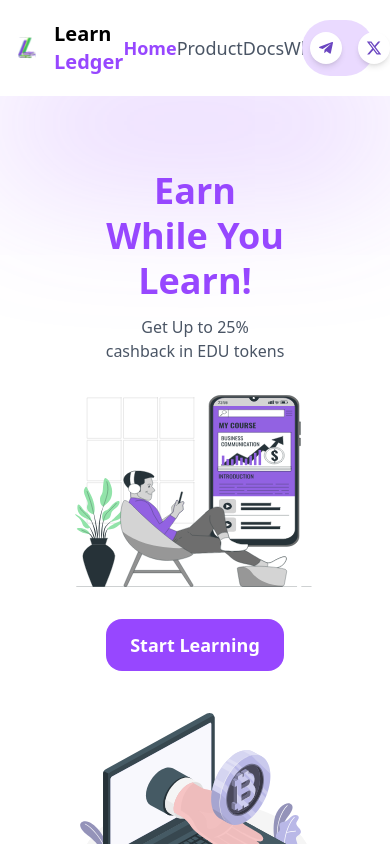
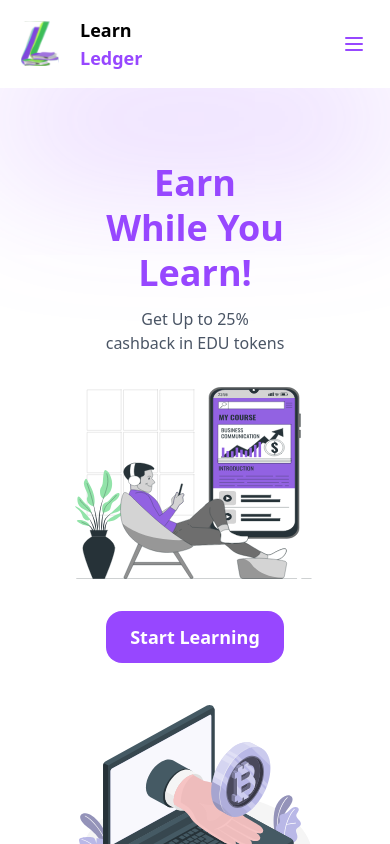
Before and after one commit to sagajax/LearnLed, a React (Vite) app: page / in a window 390 px wide. Shown: the top 844 px of the page. Built offline with nearby package versions, Linux system fonts and the light colour scheme.

Commit message:
Navbar for mobile made

```diff
--- a/src/components/Navbar.jsx
+++ b/src/components/Navbar.jsx
@@ -1,29 +1,38 @@
+import { useState } from "react";
 import Logo from "/Logo.svg";
-import { FaXTwitter } from "react-icons/fa6";
-import { FaDiscord } from "react-icons/fa6";
-import { FaTelegramPlane } from "react-icons/fa";
+import { FaXTwitter, FaDiscord } from "react-icons/fa6";
+import { FaTelegram } from "react-icons/fa";
 import { NavLink } from "react-router-dom";
 
 export default function Navbar() {
+  const [isOpen, setIsOpen] = useState(false);
+
+  const toggleMenu = () => {
+    setIsOpen(!isOpen);
+  };
+
   return (
-    <nav className="bg-white w-full shadow-[0_75px_150px_2px_rgba(0,0,0,0.25)] shadow-[#9747ff48] p-4 flex flex-row items-center justify-between lg:gap-10">
-      <div className="flex items-center w-[30%] gap-4 justify-center">
-        <div className="w-16 h-16">
+    <nav className="bg-white w-full shadow-[0_75px_150px_2px_rgba(0,0,0,0.25)] shadow-[#9747ff48] p-4">
+      <div className="flex items-center justify-between">
+        {/* Logo section */}
+        <div className="flex items-center gap-4">
+          <div className="w-12 h-12 md:w-16 md:h-16">
             <img src={Logo} alt="Logo" className="w-full h-full" />
           </div>
           <div className="flex flex-col">
-          <span className="text-black font-bold text-xl">Learn</span>
-          <span className="text-[#9747FF] font-bold text-xl">Ledger</span>
+            <span className="text-black font-bold text-lg md:text-xl">Learn</span>
+            <span className="text-[#9747FF] font-bold text-lg md:text-xl">Ledger</span>
           </div>
         </div>
 
-      <div className="flex w-[50%] items-center justify-around h-full">
+        {/* Desktop Menu */}
+        <div className="hidden md:flex items-center justify-center space-x-8">
           <NavLink
             to="/"
             className={({ isActive }) =>
               isActive
                 ? "text-[#9747FF] text-lg font-bold"
-              : "text-gray-600 text-lg  hover:text-[#9747FF] transition-colors"
+                : "text-gray-600 text-lg hover:text-[#9747FF] transition-colors"
             }
           >
             Home
@@ -60,23 +69,107 @@ export default function Navbar() {
           </NavLink>
         </div>
 
-      <div className="flex flex-row gap-4 w-[20%] items-center justify-around bg-[#eadaff] p-2 rounded-full py-3 lg:py-2">
-        <div className="bg-white shadow-md p-2 lg:p-3 rounded-full">
+        {/* Social Icons - Desktop */}
+        <div className="hidden md:flex flex-row gap-4 items-center justify-around bg-[#eadaff] p-2 rounded-full py-3">
+          <div className="bg-white shadow-md p-2 rounded-full">
             <a href="#" className="text-gray-600 hover:text-[#6B46C1] transition-colors">
-            <FaTelegramPlane color="#6B46C1" />
+              <FaTelegram color="#6B46C1" />
             </a>
           </div>
-        <div className="bg-white shadow-md p-2 lg:p-3  rounded-full">
+          <div className="bg-white shadow-md p-2 rounded-full">
             <a href="#" className="text-gray-600 hover:text-[#6B46C1] transition-colors">
               <FaXTwitter color="#6B46C1" />
             </a>
           </div>
-        <div className="bg-white shadow-md p-2 lg:p-3  rounded-full">
+          <div className="bg-white shadow-md p-2 rounded-full">
             <a href="#" className="text-gray-600 hover:text-[#6B46C1] transition-colors">
               <FaDiscord color="#6B46C1" />
             </a>
           </div>
         </div>
+
+        {/* Hamburger button - Mobile only */}
+        <button
+          onClick={toggleMenu}
+          className="p-2 rounded-md text-[#9747FF] hover:bg-[#eadaff] md:hidden transition-colors"
+        >
+          <svg
+            xmlns="http://www.w3.org/2000/svg"
+            className="h-6 w-6"
+            fill="none"
+            viewBox="0 0 24 24"
+            stroke="currentColor"
+          >
+            {isOpen ? (
+              <path
+                strokeLinecap="round"
+                strokeLinejoin="round"
+                strokeWidth={2}
+                d="M6 18L18 6M6 6l12 12"
+              />
+            ) : (
+              <path
+                strokeLinecap="round"
+                strokeLinejoin="round"
+                strokeWidth={2}
+                d="M4 6h16M4 12h16M4 18h16"
+              />
+            )}
+          </svg>
+        </button>
+      </div>
+
+      {/* Mobile Menu Dropdown */}
+      {isOpen && (
+        <div className="md:hidden mt-4 bg-white rounded-lg shadow-lg p-4 absolute left-0 right-0 z-50 border border-gray-100">
+          <div className="flex flex-col space-y-4">
+            <NavLink
+              to="/"
+              className={({ isActive }) =>
+                isActive
+                  ? "text-[#9747FF] text-lg font-bold"
+                  : "text-gray-600 text-lg hover:text-[#9747FF] transition-colors"
+              }
+              onClick={() => setIsOpen(false)}
+            >
+              Home
+            </NavLink>
+            <NavLink
+              to="/product"
+              className={({ isActive }) =>
+                isActive
+                  ? "text-[#9747FF] text-lg font-bold"
+                  : "text-gray-600 text-lg hover:text-[#9747FF] transition-colors"
+              }
+              onClick={() => setIsOpen(false)}
+            >
+              Product
+            </NavLink>
+            <NavLink
+              to="/docs"
+              className={({ isActive }) =>
+                isActive
+                  ? "text-[#9747FF] text-lg font-bold"
+                  : "text-gray-600 text-lg hover:text-[#9747FF] transition-colors"
+              }
+              onClick={() => setIsOpen(false)}
+            >
+              Docs
+            </NavLink>
+            <NavLink
+              to="/whitepaper"
+              className={({ isActive }) =>
+                isActive
+                  ? "text-[#9747FF] text-lg font-bold"
+                  : "text-gray-600 text-lg hover:text-[#9747FF] transition-colors"
+              }
+              onClick={() => setIsOpen(false)}
+            >
+              Whitepaper
+            </NavLink>
+          </div>
+        </div>
+      )}
     </nav>
   );
 }
```
Lines whose indentation alone changed are shown as unchanged.
